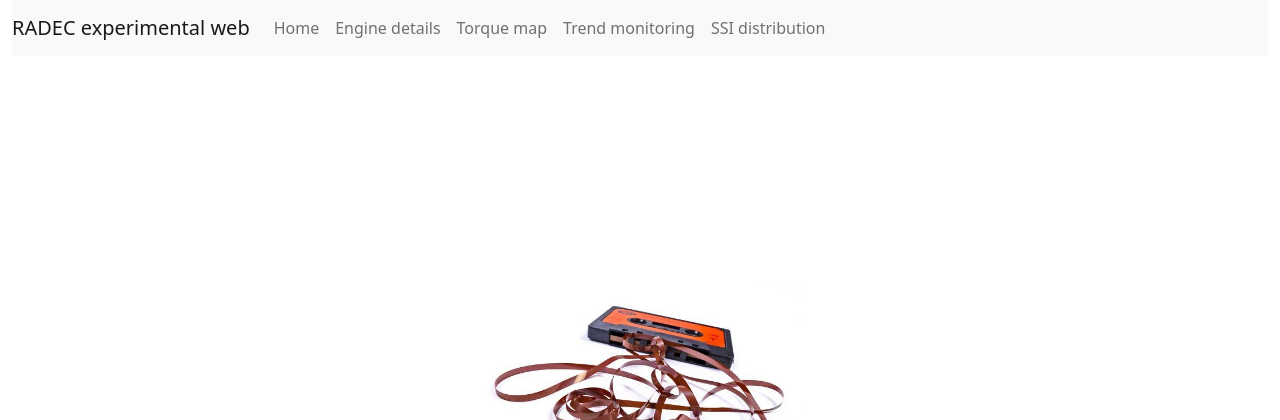
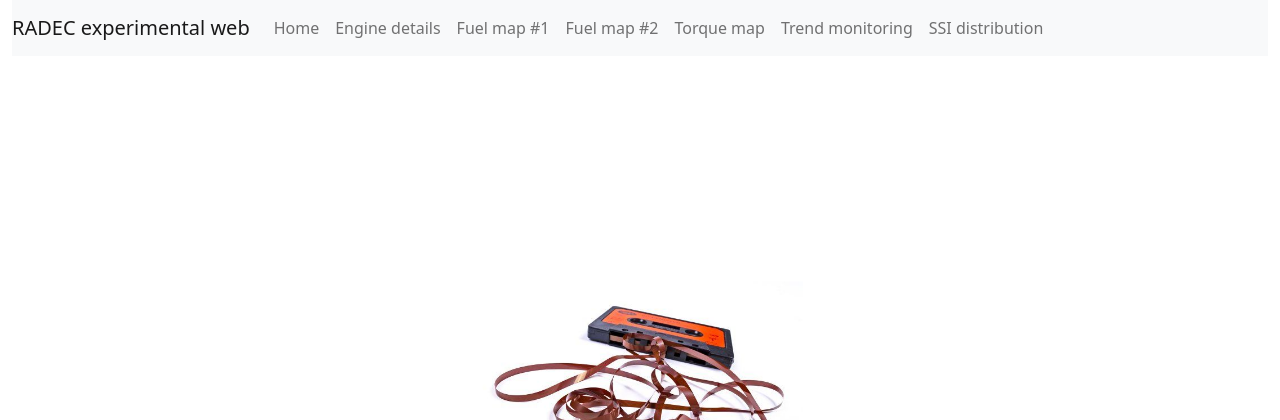
Before and after one commit to ibisek/radec-web, a Flask app: page /fuelMap/1 in a window 1280 px wide. Shown: the top 420 px of the page. Run offline with Flask 2, Linux system fonts and the light colour scheme.

Commit message:
support for multiple fuel maps

```diff
--- a/index.py
+++ b/index.py
@@ -224,7 +224,8 @@ def indexEngine(engineId: int):
 
     menuItems = [
         {'text': 'Trend monitoring', 'link': f'/trends/{engineId}'},
-        {'text': 'Fuel map', 'link': f'/fuelMap/{engineId}'},
+        {'text': 'Fuel map #1', 'link': f'/fuelMap/{engineId}'},
+        {'text': 'Fuel map #2', 'link': f'/fuelMap/{engineId}/2'},
         {'text': 'Torque map', 'link': f'/torqueMap/{engineId}'},
         {'text': 'SSI distribution', 'link': f'/ssDistribution/{engineId}'},
     ]
@@ -465,7 +466,8 @@ def showTrends(engineId: int):
 
     menuItems = [
         {'text': 'Engine details', 'link': f'/engine/{engineId}'},
-        {'text': 'Fuel map', 'link': f'/fuelMap/{engineId}'},
+        {'text': 'Fuel map #1', 'link': f'/fuelMap/{engineId}'},
+        {'text': 'Fuel map #2', 'link': f'/fuelMap/{engineId}/2'},
         {'text': 'Torque map', 'link': f'/torqueMap/{engineId}'},
         {'text': 'SSI distribution', 'link': f'/ssDistribution/{engineId}'},
     ]
@@ -475,23 +477,27 @@ def showTrends(engineId: int):
                            menuItems=menuItems)
 
 
-@app.route('/fuelMap/<engineId>')
-def showFuelMap(engineId: int):
+@app.route('/fuelMap/<engineId>', defaults={'mapIndex': 1})
+@app.route('/fuelMap/<engineId>/<mapIndex>')
+def showFuelMap(engineId: int, mapIndex: int = 1):
     menuItems = [
         {'text': 'Engine details', 'link': f'/engine/{engineId}'},
+        {'text': 'Fuel map #1', 'link': f'/fuelMap/{engineId}'},
+        {'text': 'Fuel map #2', 'link': f'/fuelMap/{engineId}/2'},
         {'text': 'Torque map', 'link': f'/torqueMap/{engineId}'},
         {'text': 'Trend monitoring', 'link': f'/trends/{engineId}'},
         {'text': 'SSI distribution', 'link': f'/ssDistribution/{engineId}'},
     ]
 
-    return render_template('fuelMap.html', engineId=engineId, menuItems=menuItems)
+    return render_template('fuelMap.html', engineId=engineId, mapIndex=mapIndex, menuItems=menuItems)
 
 
 @app.route('/torqueMap/<engineId>')
 def showTorqueMap(engineId: int):
     menuItems = [
         {'text': 'Engine details', 'link': f'/engine/{engineId}'},
-        {'text': 'Fuel map', 'link': f'/fuelMap/{engineId}'},
+        {'text': 'Fuel map #1', 'link': f'/fuelMap/{engineId}'},
+        {'text': 'Fuel map #2', 'link': f'/fuelMap/{engineId}/2'},
         {'text': 'Trend monitoring', 'link': f'/trends/{engineId}'},
         {'text': 'SSI distribution', 'link': f'/ssDistribution/{engineId}'},
     ]
@@ -504,7 +510,8 @@ def showSSDistribution(engineId: int):
     menuItems = [
         {'text': 'Engine details', 'link': f'/engine/{engineId}'},
         {'text': 'Trend monitoring', 'link': f'/trends/{engineId}'},
-        {'text': 'Fuel map', 'link': f'/fuelMap/{engineId}'},
+        {'text': 'Fuel map #1', 'link': f'/fuelMap/{engineId}'},
+        {'text': 'Fuel map #2', 'link': f'/fuelMap/{engineId}/2'},
         {'text': 'Torque map', 'link': f'/torqueMap/{engineId}'},
     ]
 
--- a/templates/fuelMap.html
+++ b/templates/fuelMap.html
@@ -18,7 +18,7 @@
 
 {% include 'header.html' ignore missing %}
 
-<iframe src="/static/html/fuelMapEngId{{engineId}}.html" width="100%" height="1000" onload="resizeIframe(this)"/>
+<iframe src="/static/html/fuelMap{{mapIndex}}EngId{{engineId}}.html" width="100%" height="1000" onload="resizeIframe(this)"/>
 
 </body>
 </html>
```
